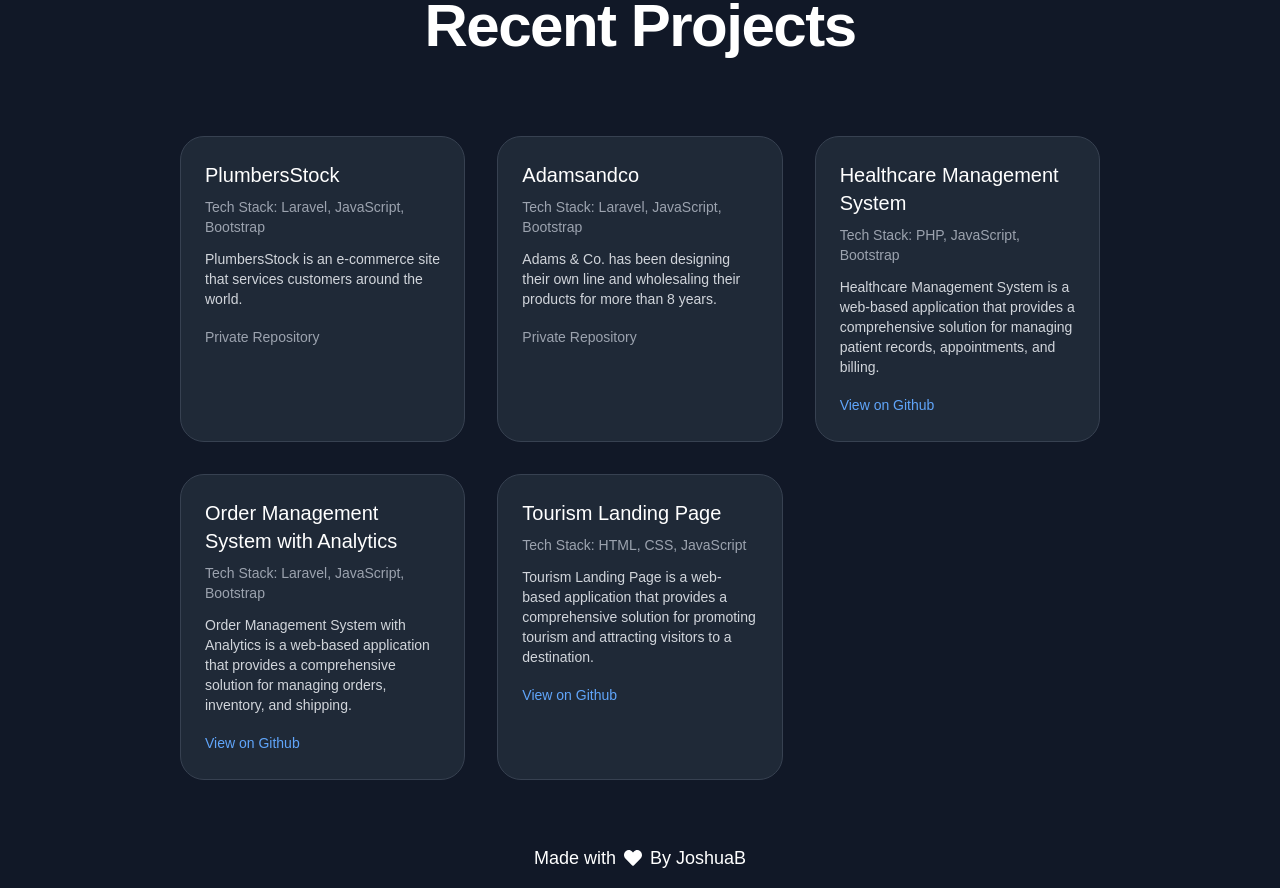
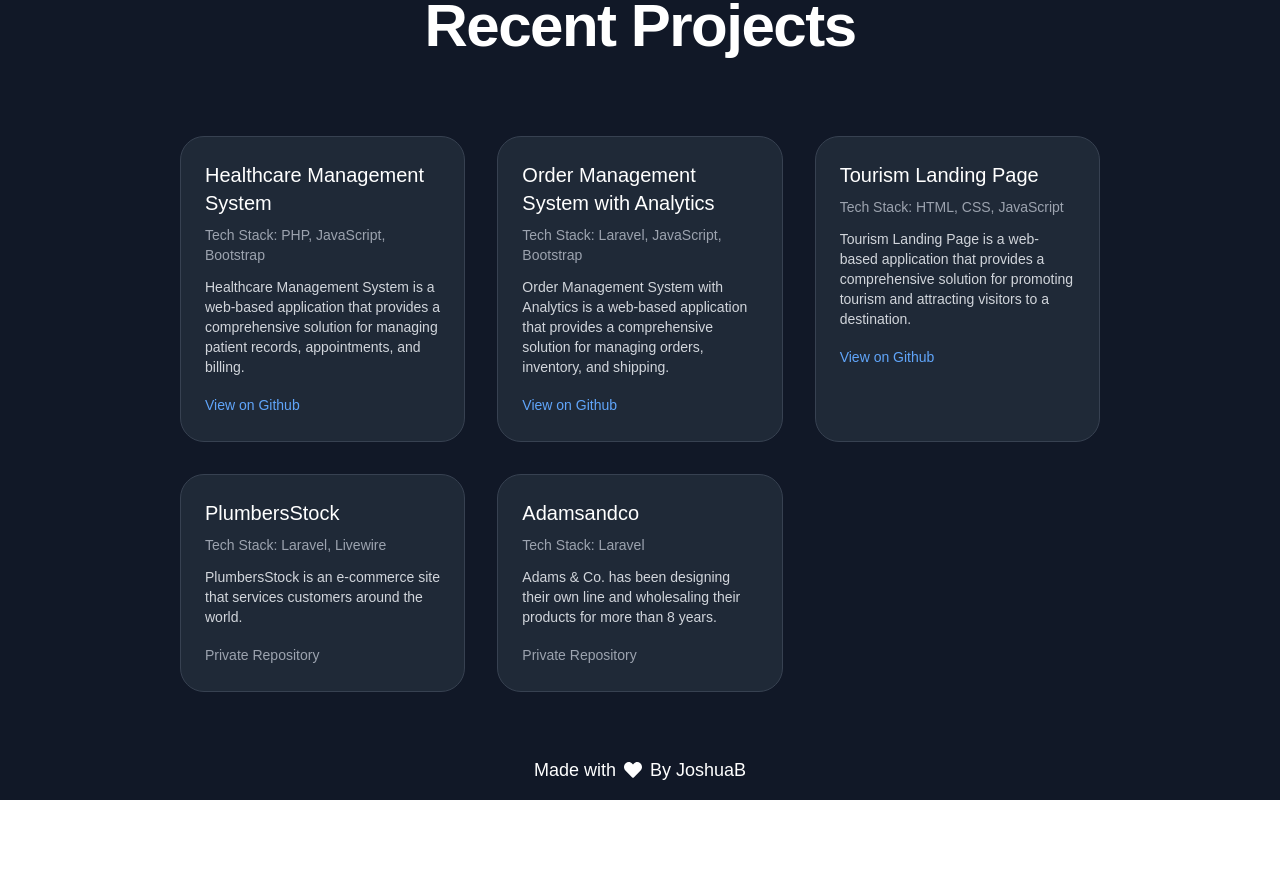
Before and after one commit to joshuabalansa/nextjs-portfolio, a Next.js app: page / in a window 1280 px wide. Shown: the part 1760-2648 px from the top of the page. After the commit the page ends 2560 px from the top, so only its background shows below. Built offline with nearby package versions, Linux system fonts and the light colour scheme.

Commit message:
arangements

```diff
--- a/app/components/Projects.tsx
+++ b/app/components/Projects.tsx
@@ -12,35 +12,36 @@ const Projects = () => {
   const [activeIndex, setActiveIndex] = useState(null);
 
   const descriptions = [
-    "PlumbersStock",
-    "Adamsandco",
     "Healthcare Management System",
     "Order Management System with Analytics",
     "Tourism Landing Page",
+    "PlumbersStock",
+    "Adamsandco",
   ];
 
   const details = [
-    "PlumbersStock is an e-commerce site that services customers around the world. ",
-    "Adams & Co. has been designing their own line and wholesaling their products for more than 8 years.",
     "Healthcare Management System is a web-based application that provides a comprehensive solution for managing patient records, appointments, and billing. ",
     "Order Management System with Analytics is a web-based application that provides a comprehensive solution for managing orders, inventory, and shipping.",
     "Tourism Landing Page is a web-based application that provides a comprehensive solution for promoting tourism and attracting visitors to a destination. ",
+    "PlumbersStock is an e-commerce site that services customers around the world. ",
+    "Adams & Co. has been designing their own line and wholesaling their products for more than 8 years.",
   ];
 
   const techStacks = [
-    "Laravel, JavaScript, Bootstrap",
-    "Laravel, JavaScript, Bootstrap",
     "PHP, JavaScript, Bootstrap",
     "Laravel, JavaScript, Bootstrap",
     "HTML, CSS, JavaScript",
+    "Laravel, Livewire",
+    "Laravel",
   ];
 
   const githubLinks = [
+    "https://github.com/joshuabalansa/healthcare-information-system.git",
+    "https://github.com/joshuabalansa/tps-auth.git",
+    "https://github.com/joshuabalansa/tourism.git",
     "#",
     "#",
-    "https://github.com/joshuabalansa/healthcare-information-system.git",
-    "https://github.com/joshuabalansa/tps-auth.git",
-    "https://github.com/joshuabalansa/tourism.git"
+
   ];
 
   const handleClick = (index) => {
@@ -96,7 +97,7 @@ const Projects = () => {
               {details[index]}
               </p>
               {githubLinks[index] !== "#" ? (
-                <Link className="text-blue-600 dark:text-blue-400 hover:text-blue-800 dark:hover:text-blue-600 text-sm font-medium" href={githubLinks[index]}>
+                <Link target="_blank" className="text-blue-600 dark:text-blue-400 hover:text-blue-800 dark:hover:text-blue-600 text-sm font-medium" href={githubLinks[index]}>
                     View on Github
                 </Link>
               ) : (
```
